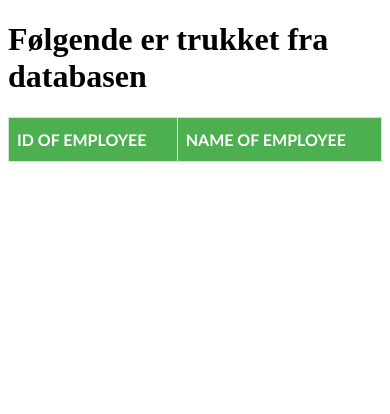
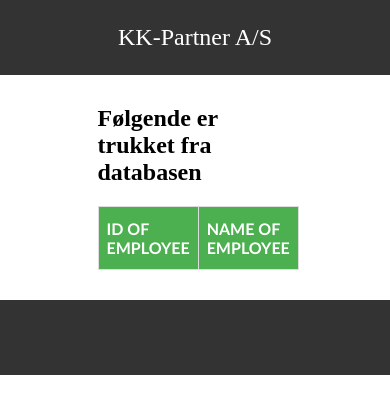
Before and after one commit to alkrdev/EmployeeDatabase, a website: page showcase/index.html in a window 390 px wide. Drawn offline with Linux system fonts and the light colour scheme.

Commit message:
Semantic introduction, Title, and a tiny bit of responsiveness

```diff
--- a/showcase/index.html
+++ b/showcase/index.html
@@ -7,6 +7,13 @@
     <link rel="stylesheet" href="style.css">
 </head>
 <body>
+    <header>
+        <nav class="flex-container">
+            <p>KK-Partner A/S</p>
+        </nav>
+    </header>
+    <main>
+        <section>
             <h1>Følgende er trukket fra databasen</h1>
             <table id="databaseTable">
                 <thead>
@@ -19,6 +26,10 @@
 
                 </tbody>
             </table>
+        </section>
+    </main>
+    <footer></footer>
+
     <script src="main.js"></script>
 </body>
 </html>
--- a/showcase/style.css
+++ b/showcase/style.css
@@ -1,3 +1,31 @@
+body {
+    padding: 0;
+    margin: 0;
+}
+
+header, footer {
+    background-color: #333333;
+    height: 75px;
+    width: 100%;
+}
+
+header p {
+    font-size: 24px;
+    color: white;
+}
+
+.flex-container {
+    display: flex;
+    justify-content: center;
+    align-items: center;
+}
+
+section {
+    width: 50%;
+    margin: 30px auto;
+}
+
+/* DATABASE TABLE */
 #databaseTable {
     font-family: "Trebuchet MS", Arial, Helvetica, sans-serif;
     border-collapse: collapse;
@@ -9,9 +37,9 @@
     padding: 8px;
 }
 
-  #databaseTable tr:nth-child(even){background-color: #f2f2f2;}
+#databaseTable tr:nth-child(even) { background-color: #f2f2f2; }
 
-  #databaseTable tr:hover {background-color: #ddd;}
+#databaseTable tr:hover { background-color: #ddd; }
 
 #databaseTable th {
     padding-top: 12px;
@@ -20,5 +48,5 @@
     background-color: #4CAF50;
     color: white;
 }
-
+/* END OF DATABASE TABLE */
 /* FROM W3SCHOOLS https://www.w3schools.com/css/tryit.asp?filename=trycss_table_fancy */
```
Lines whose indentation alone changed are shown as unchanged.
